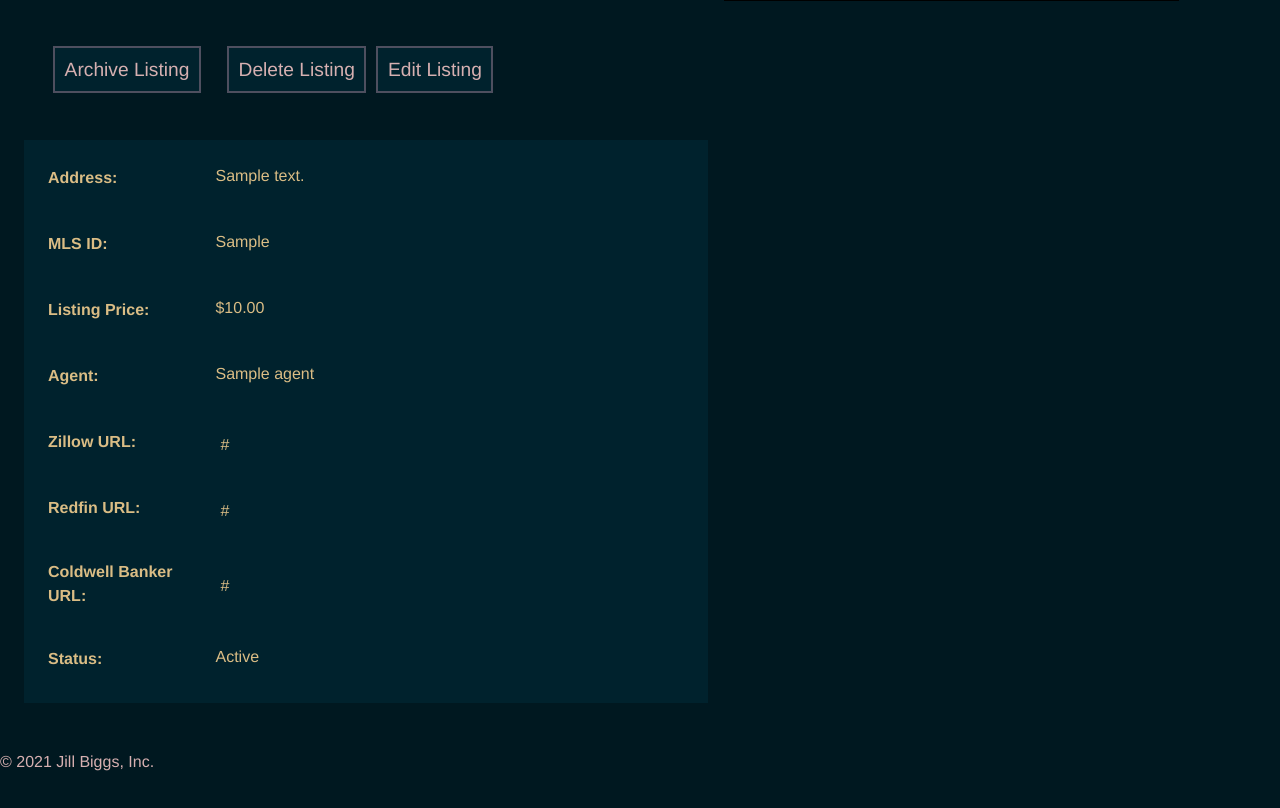
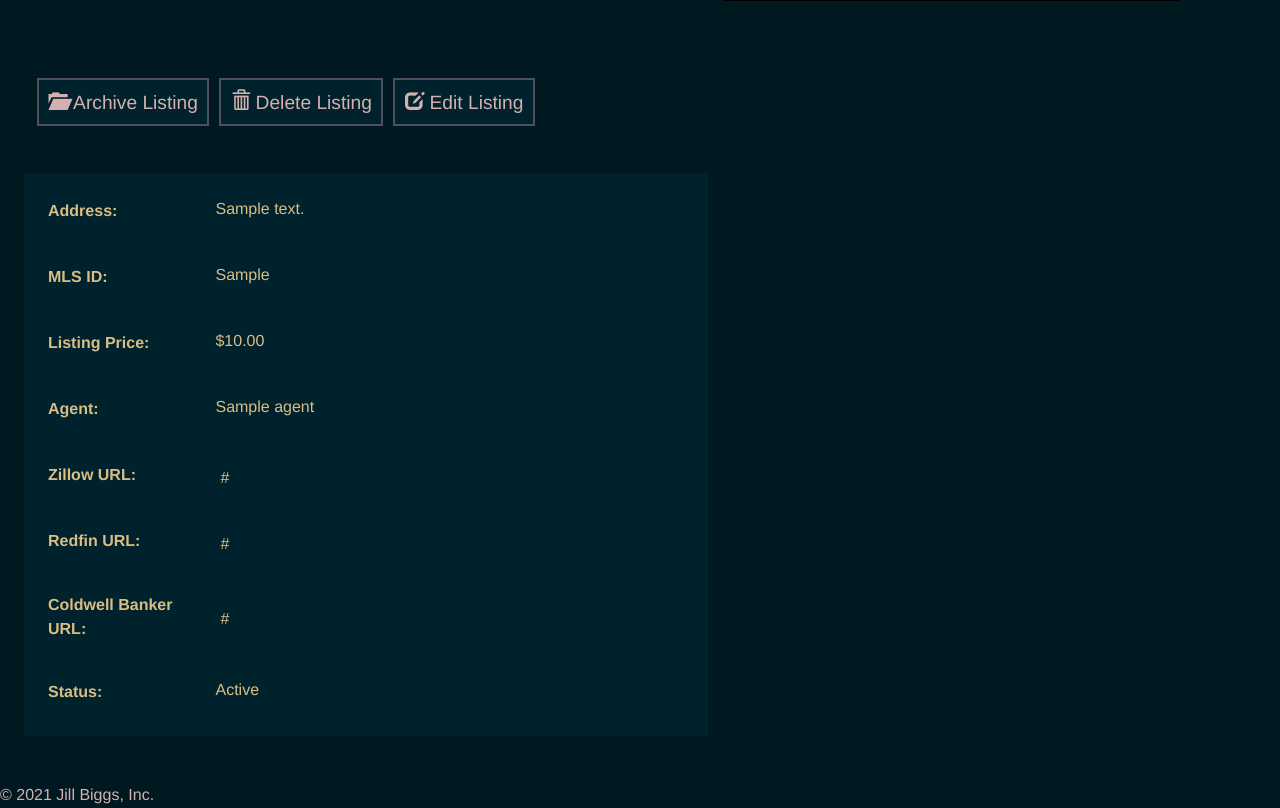
Before and after one commit to daisycrego/dojo6, a Flask app: page /listing/1 in a window 1280 px wide. Shown: the part 869-1677 px from the top of the page. Before the commit the page ends 1640 px from the top, so only its background shows below. Run offline with Flask 2, Linux system fonts and the light colour scheme; a user stored in the database is signed in; tables that the repository leaves empty hold one stand-in row (values such as "Sample post"); some libraries are stand-ins or nearby versions.

Commit message:
Converted all buttons to links which use javascript to submit the forms.

```diff
--- a/templates/detail_listing.html
+++ b/templates/detail_listing.html
@@ -121,28 +121,42 @@
     </div>
 
     {% else %}
+    {% if scraper_active %}
+    <form id="scrape-form" method="get" action="/scrape/{{ listing.id }}/">
+    </form>
+    {% endif %}
+    {% if listing.status.name == "deleted" %}
+    <form id="recover-form" method="get" action="/listing/{{ listing.id }}/recover">
+    </form>
+    {% endif %}
+    {% if listing.status.name == "active" %}
+    <form id="archive-form" method="get" action="/listing/{{ listing.id }}/archive">
+    </form>
+    {% endif %}
+    {% if listing.status.name == "active" or listing.status.name == "archived" %}
+    <form id="delete-form" method="get" action="/listing/{{ listing.id }}/delete">
+    </form>
+    {% endif %}
+
+
     <div class="alongside-buttons">
         {% if scraper_active %}
-        <form method="get" action="/scrape/{{ listing.id }}/">
-            <button type="submit" value="Collect Listing Views" onclick="return confirm('Are you sure you want to do that?');"> Collect Listing Views </button>
-        </form>
+
+        <a class="button" href="javascript:{}" onclick="confirm('Are you sure you want to do that?'); document.getElementById('scrape-form').submit();"><i class="glyphicon glyphicon-play"></i>&nbspCollect Views</a>
         {% endif %}
         {% if listing.status.name == "deleted" %}
-        <form method="get" action="/listing/{{ listing.id }}/recover">
-            <button type="submit" value="Recover Deleted Listing" onclick="return confirm('Are you sure you want to do that?');"> Recover Deleted Listing </button>
-        </form>
+
+        <a class="button" href="javascript:{}" onclick="confirm('Are you sure you want to do that?'); document.getElementById('recover-form').submit();"><i class="glyphicon glyphicon-refresh"></i>&nbspRecover Listing</a>
         {% endif %}
         {% if listing.status.name == "active" %}
-        <form method="get" action="/listing/{{ listing.id }}/archive">
-            <button type="submit" value="Archive Listing" onclick="return confirm('Are you sure you want to do that?');"> Archive Listing </button>
-        </form>
+
+        <a class="button" href="javascript:{}" onclick="confirm('Are you sure you want to do that?'); document.getElementById('archive-form').submit();"><i class="glyphicon glyphicon-folder-open"></i>&nbspArchive Listing</a>
         {% endif %}
         {% if listing.status.name == "active" or listing.status.name == "archived" %}
-        <form method="get" action="/listing/{{ listing.id }}/delete">
-            <button type="submit" value="Delete Listing" onclick="return confirm('Are you sure you want to do that?');"> Delete Listing </button>
-        </form>
+
+        <a class="button" href="javascript:{}" onclick="confirm('Are you sure you want to do that?'); document.getElementById('delete-form').submit();"><i class="glyphicon glyphicon-trash"></i>&nbspDelete Listing</a>
         {% endif %}
-        <a class="button" href="{{ listing.id }}/edit">Edit Listing</a>
+        <a class="button" href="{{ listing.id }}/edit"><i class="glyphicon glyphicon-edit"></i>&nbspEdit Listing</a>
     </div>
 
 
```
